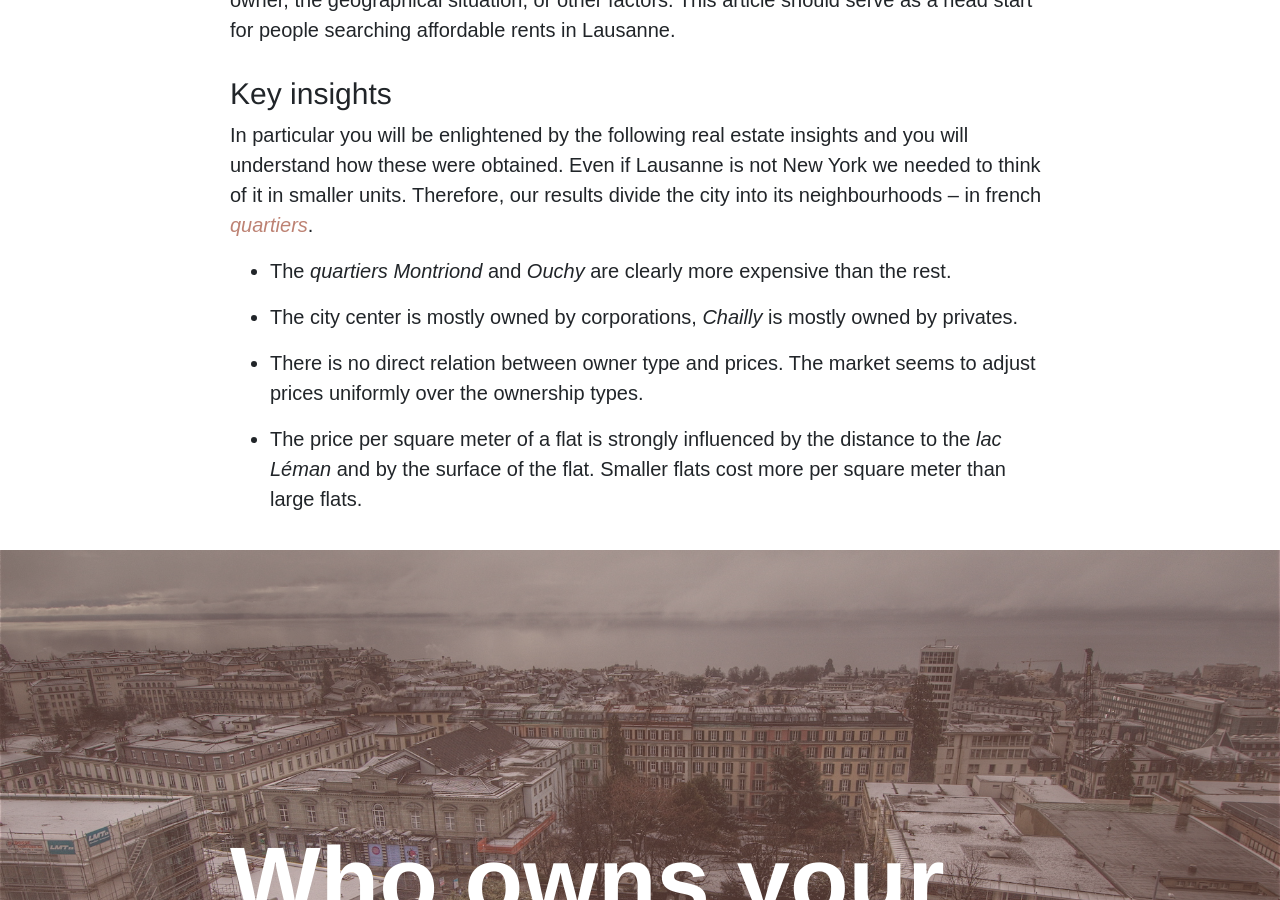
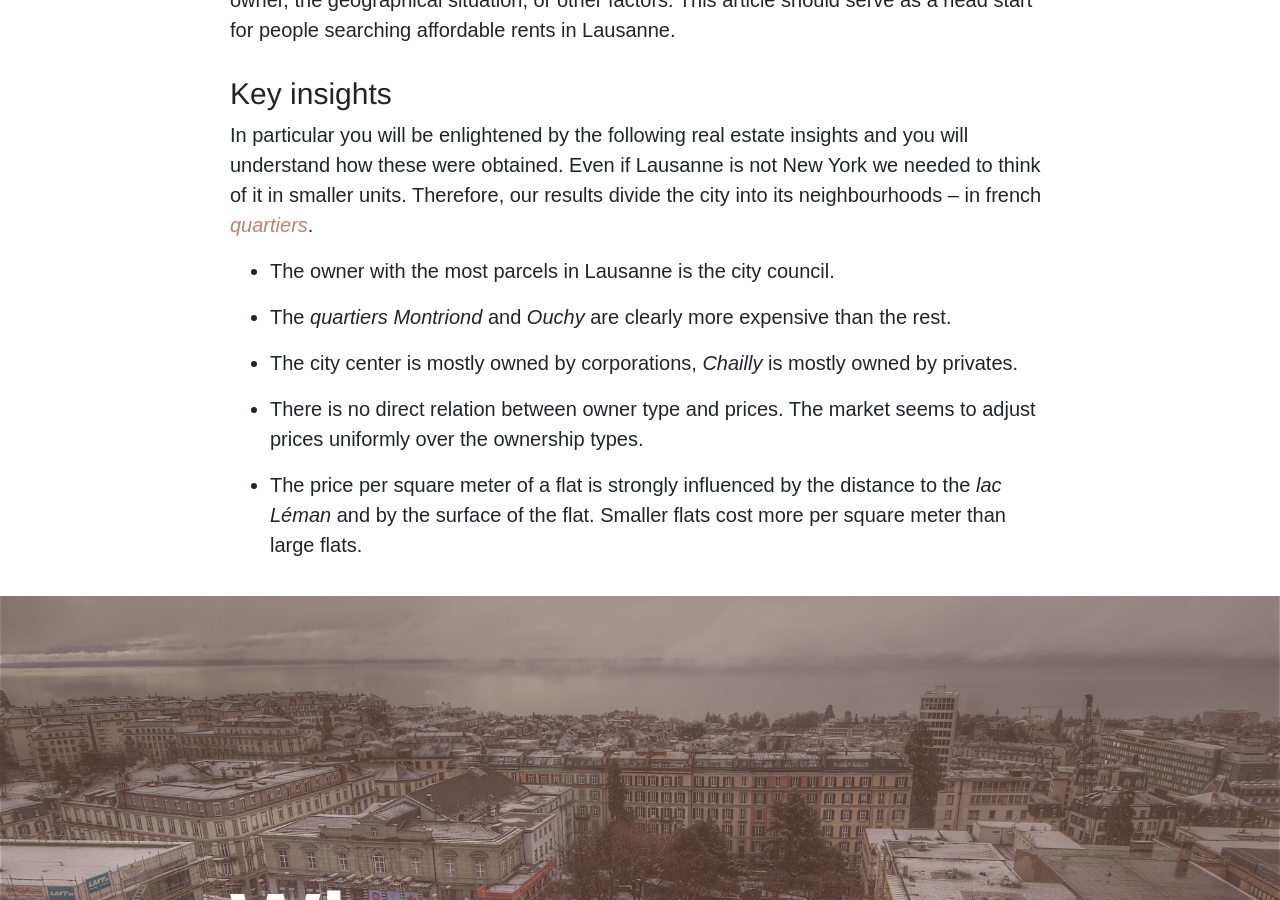
Before and after one commit to who-owns-lausanne/who-owns-lausanne.github.io, a Jekyll site: the page built from index.md, in a window 1280 px wide and 900 px high, scrolled down 1233 px. Built offline with Jekyll 4.4.1, drawn with Linux system fonts in a browser that asks for light colours; some web fonts are replaced; our own code applies the rules of GitHub Pages for plain Markdown files.

Commit message:
Add fact about the city owning many parcels.

```diff
--- a/index.md
+++ b/index.md
@@ -26,6 +26,8 @@ and you will understand how these were obtained. Even if Lausanne is not
 New York we needed to think of it in smaller units. Therefore, our results
 divide the city into its neighbourhoods – in french
 [_quartiers_][quartiers_lausanne].
+
+- The owner with the most parcels in Lausanne is the city council.
 
 - The _quartiers_  _Montriond_ and _Ouchy_  are clearly more expensive
   than the rest.
```
